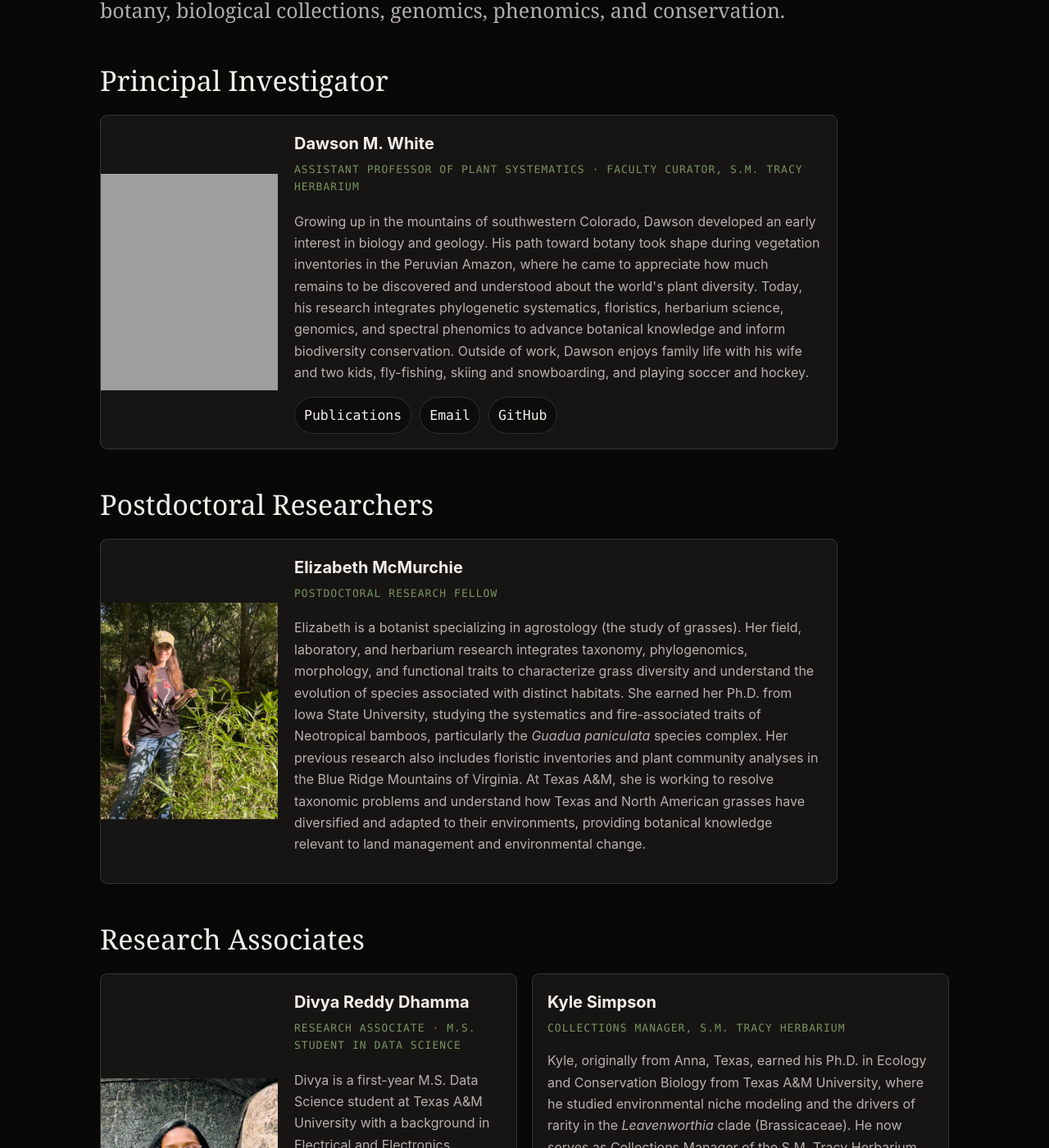
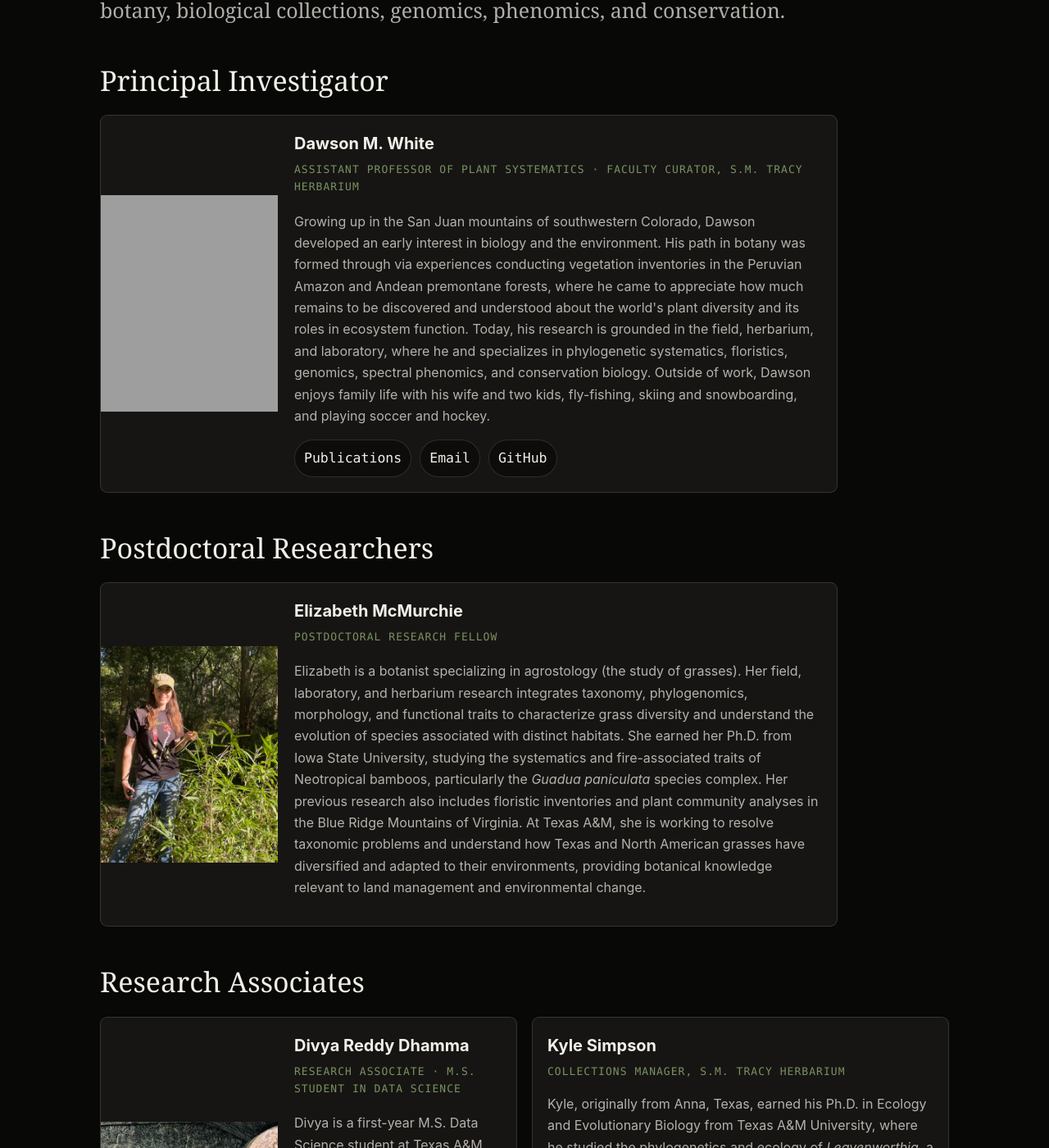
Before and after one commit to Erythroxylum/whiteplantsystematics.org, a Jekyll site: the page built from people.html, in a window 1280 px wide and 1400 px high, scrolled down 317 px. Shown: the whole window at 82% size. Built offline with Jekyll 4.4.1, drawn with Linux system fonts in a browser that asks for light colours; some of the changed text lies outside the part shown; grey boxes are pictures that could not be loaded.

Commit message:
people kyle

```diff
--- a/herbarium.html
+++ b/herbarium.html
@@ -8,10 +8,6 @@
 <div class="crumb"><a href="index.html">Home</a> › Herbarium</div>
 
 <h1 class="title">The Herbarium</h1>
-
-<div class="subheader">
-  Data resource · Research laboratory · Community hub
-</div>
 
 <p class="lede">
   The <a href="https://tracyherbarium.tamu.edu/" target="_blank" rel="noopener">S.M. Tracy Herbarium</a> (TAES, TAMU) is a foundation for understanding the diversity and variation of the regional flora. It supports scientific research in plant systematics, evolution, ecology, teaching, and conservation in Texas and beyond.
--- a/people.html
+++ b/people.html
@@ -34,16 +34,17 @@
 
     <div class="profile-bio">
       <p>
-        Growing up in the mountains of southwestern Colorado, Dawson developed an
-        early interest in biology and geology. His path toward botany took shape
-        during vegetation inventories in the Peruvian Amazon, where he came to
-        appreciate how much remains to be discovered and understood about the
-        world's plant diversity. Today, his research integrates phylogenetic
-        systematics, floristics, herbarium science, genomics, and spectral
-        phenomics to advance botanical knowledge and inform biodiversity
-        conservation. Outside of work, Dawson enjoys family life with his wife
-        and two kids, fly-fishing, skiing and snowboarding, and playing soccer
-        and hockey.
+        Growing up in the San Juan mountains of southwestern Colorado, Dawson
+        developed an early interest in biology and the environment. His path
+        in botany was formed through via experiences conducting vegetation
+        inventories in the Peruvian Amazon and Andean premontane forests, where
+        he came to appreciate how much remains to be discovered and understood
+        about the world's plant diversity and its roles in ecosystem function.
+        Today, his research is grounded in the field, herbarium, and laboratory,
+        where he and specializes in phylogenetic systematics, floristics,
+        genomics, spectral phenomics, and conservation biology. Outside of work,
+        Dawson enjoys family life with his wife and two kids, fly-fishing,
+        skiing and snowboarding, and playing soccer and hockey.
       </p>
 
       <div class="layer-links">
@@ -133,11 +134,11 @@
       <span class="m-role">Collections Manager, S.M. Tracy Herbarium</span>
       <p>
         Kyle, originally from Anna, Texas, earned his Ph.D. in Ecology and
-        Conservation Biology from Texas A&amp;M University, where he studied
-        environmental niche modeling and the drivers of rarity in the
-        <em>Leavenworthia</em> clade (Brassicaceae). He now serves as
-        Collections Manager of the S.M. Tracy Herbarium and contributes to the
-        documentation, understanding, and stewardship of the Texas flora.
+        Evolutionary Biology from Texas A&amp;M University, where he studied the
+        phylogenetics and ecology of <em>Leavenworthia</em>, a genus of rare plants
+        in the Brassicaceae. He now serves as Collections Manager of the S.M.
+        Tracy Herbarium and contributes to the documentation, understanding,
+        and stewardship of the Texas flora.
       </p>
     </div>
   </div>
```
